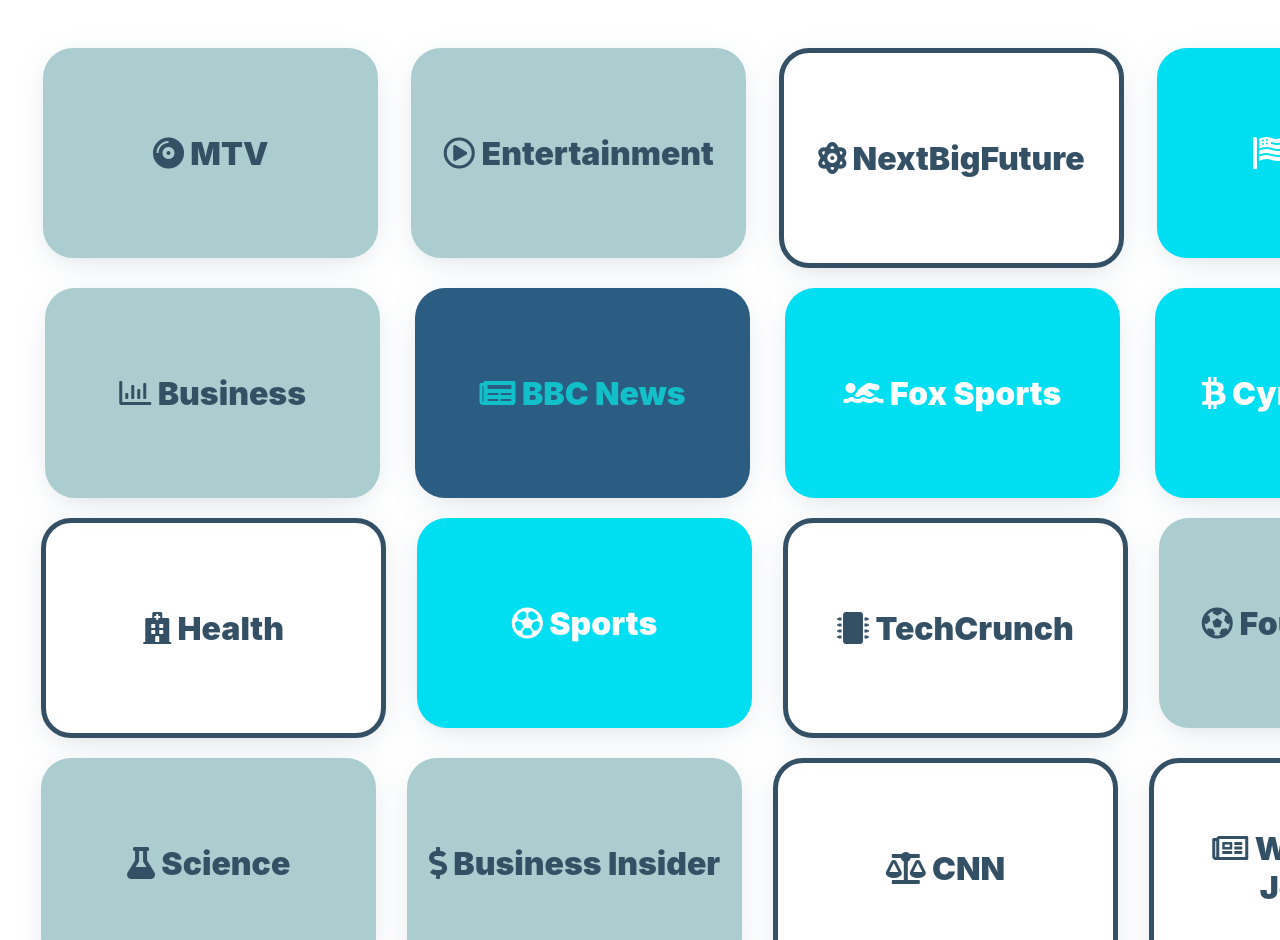
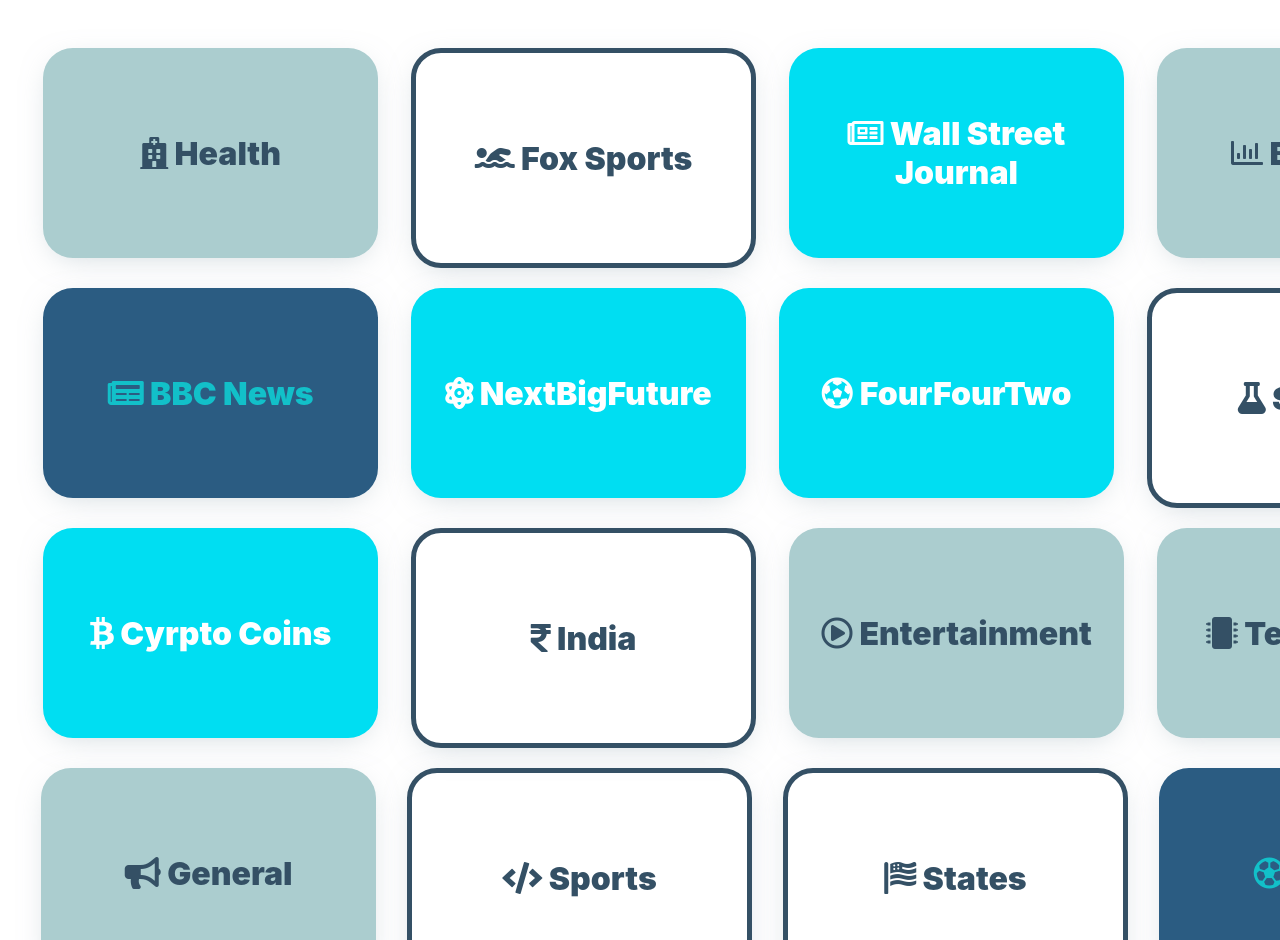
Before and after one commit to MananDoshi1301/News-App-React-Redux, a React (Create React App) app: page /search in a window 1280 px wide. Shown: the part 192-1132 px from the top of the page. Built offline with nearby package versions, Linux system fonts and the light colour scheme.

Commit message:
category updated with links

```diff
--- a/src/SearchPage/SearchPage.js
+++ b/src/SearchPage/SearchPage.js
@@ -5,24 +5,25 @@
 
 const SearchPage = () => {
   const catDetails = [
-    {title: 'Business', icon:'far fa-chart-bar'},
-    {title: 'Entertainment', icon:'far fa-play-circle'},
-    {title: 'General', icon:'fas fa-bullhorn'},
-    {title: 'Health', icon:'fas fa-hospital'},
-    {title: 'Science', icon:'fas fa-flask'},
-    {title: 'Sports', icon:'far fa-futbol'},
-    {title: 'India', icon:'fas fa-rupee-sign'},
-    {title: 'States', icon:'fas fa-flag-usa'},
-    {title: 'BBC News', icon:'fas fa-newspaper'},
-    {title: 'CNN', icon:'fas fa-balance-scale'},
-    {title: 'TechCrunch', icon:'fas fa-microchip'},
-    {title: 'NextBigFuture', icon:'fas fa-atom'},
-    {title: 'Cyrpto Coins', icon:'fab fa-btc'},
-    {title: 'Business Insider', icon:'fas fa-dollar-sign'},
-    {title: 'Wall Street Journal', icon:'far fa-newspaper'},
-    {title: 'MTV', icon:'fas fa-compact-disc'},
-    {title: 'Fox Sports', icon:'fas fa-swimmer'},
-    {title: 'FourFourTwo', icon:'fas fa-futbol'},
+    {title: 'Business', icon:'far fa-chart-bar', type:"sources", link:'category=business'},
+    {title: 'Entertainment', icon:'far fa-play-circle', type:"sources", link:'category=entertainment'},
+    {title: 'General', icon:'fas fa-bullhorn', type:"sources", link:'category=general'},
+    {title: 'Health', icon:'fas fa-hospital', type:"sources", link:'category=health'},
+    {title: 'Science', icon:'fas fa-flask', type:"sources", link:'category=science'},
+    {title: 'Sports', icon:'far fa-futbol', type:"sources", link:'category=sports'},
+    {title: 'Sports', icon:'fas fa-code', type:"sources", link:'category=technology'},
+    {title: 'India', icon:'fas fa-rupee-sign', type:"sources", link:'country=in'},
+    {title: 'States', icon:'fas fa-flag-usa', type:"sources", link:'country=us'},
+    {title: 'BBC News', icon:'fas fa-newspaper', type:"top-headlines", link:'sources=bbc-news'},
+    {title: 'CNN', icon:'fas fa-balance-scale', type:"top-headlines", link:'sources=cnn'},
+    {title: 'TechCrunch', icon:'fas fa-microchip', type:"top-headlines", link:'sources=techcrunch'},
+    {title: 'NextBigFuture', icon:'fas fa-atom', type:"top-headlines", link:'sources=the-next-big-future'},
+    {title: 'Cyrpto Coins', icon:'fab fa-btc', type:"top-headlines", link:'sources=crypto-coins-news'},
+    {title: 'Business Insider', icon:'fas fa-dollar-sign', type:"top-headlines", link:'sources=business-insider'},
+    {title: 'Wall Street Journal', icon:'far fa-newspaper', type:"top-headlines", link:'sources=the-wall-street-journal'},
+    {title: 'MTV', icon:'fas fa-compact-disc', type:"top-headlines", link:'sources=mtv-news'},
+    {title: 'Fox Sports', icon:'fas fa-swimmer', type:"top-headlines", link:'sources=fox-sports'},
+    {title: 'FourFourTwo', icon:'fas fa-futbol', type:"top-headlines", link:'sources=four-four-two'},
   ]
   return (
     <div>
```
